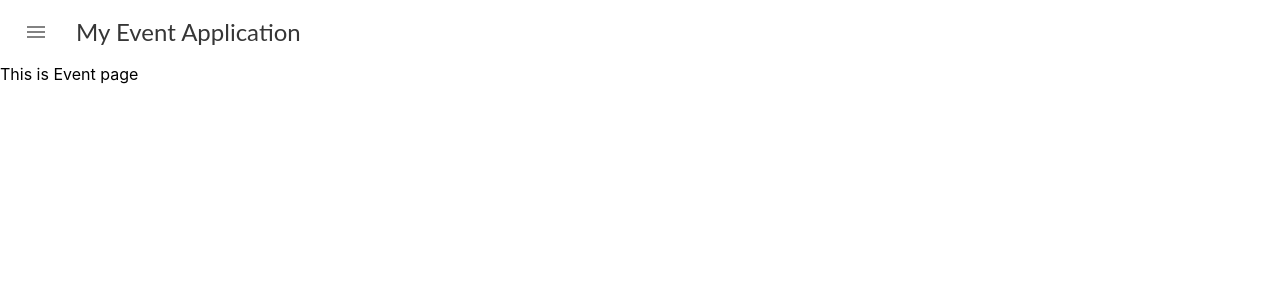
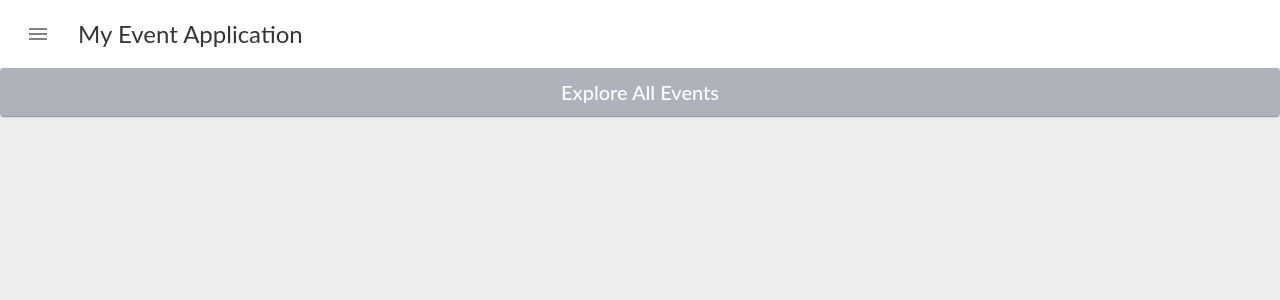
Before and after one commit to jiapurdue/event-app, a React (Create React App) app: page /event in a window 1280 px wide. Shown: the top 300 px of the page. Built offline with nearby package versions, Linux system fonts and the light colour scheme.

Commit message:
Update Event page title

```diff
--- a/src/assets/jss/components/navbarStyle.js
+++ b/src/assets/jss/components/navbarStyle.js
@@ -4,7 +4,7 @@ const navbarStyle = (theme) => ({
   },
 
   AppBar: {
-    padding: 0,
+    padding: 2,
     background: "transparent",
     boxShadow: "none",
     opacity: 0.9,
--- /dev/null
+++ b/src/assets/jss/pages/eventStyle.js
@@ -0,0 +1,26 @@
+const eventStyle = (theme) => ({
+  root: {
+    flexGrow: 1,
+  },
+
+  eventContainer: {
+    backgroundColor: "rgb(238,238,238)",
+    boxShadow: "none",
+    width: "100%",
+    minHeight: "95vh",
+    zIndex: "1",
+  },
+
+  eventTitlePaper: {
+    backgroundColor: "rgb(173,178,187)",
+    color: "#FFFFFF",
+    textAlign: "center",
+  },
+
+  eventTitle: {
+    paddingTop: "0.5rem",
+    paddingBottom: "0.5rem",
+  },
+});
+
+export default eventStyle;
--- a/src/components/Navbar/Navbar.js
+++ b/src/components/Navbar/Navbar.js
@@ -17,7 +17,7 @@ const Navbar = () => {
   return (
     <div className={classes.root}>
       <AppBar color="default" className={classes.AppBar} position="static">
-        <Toolbar style={{ paddingRight: 0 }}>
+        <Toolbar>
           <Link to="/">
             <IconButton
               edge="start"
--- a/src/pages/Event/Event.js
+++ b/src/pages/Event/Event.js
@@ -1,13 +1,40 @@
 import React from "react";
+import classNames from "classnames";
 
+import { makeStyles } from "@material-ui/core/styles";
+
+import Grid from "@material-ui/core/Grid";
+import Typography from "@material-ui/core/Typography";
+import Container from "@material-ui/core/Container";
+import CssBaseline from "@material-ui/core/CssBaseline";
+import Paper from "@material-ui/core/Paper";
+
+import styles from "../../assets/jss/pages/eventStyle";
+
+const useStyles = makeStyles(styles);
 
 const Event = () => {
-    console.log('2');
-    return(
-        <div>
-            This is Event page
-        </div>
-    )
+  const classes = useStyles();
+
+  return (
+    <main className={classNames(classes.root)}>
+      <Grid container direction="row" justify="flex-end" alignItems="baseline">
+        <Grid item md={12} className={classNames(classes.eventContainer)}>
+          <Grid item md={12}>
+            <Paper className={classes.eventTitlePaper}>
+              <Typography
+                variant={"h6"}
+                component={"h6"}
+                className={classes.eventTitle}
+              >
+                Explore All Events
+              </Typography>
+            </Paper>
+          </Grid>
+        </Grid>
+      </Grid>
+    </main>
+  );
 };
 
 export default Event;
```
Also changed, not shown: src/assets/images/logos/navbar_logo.svg (deleted).
